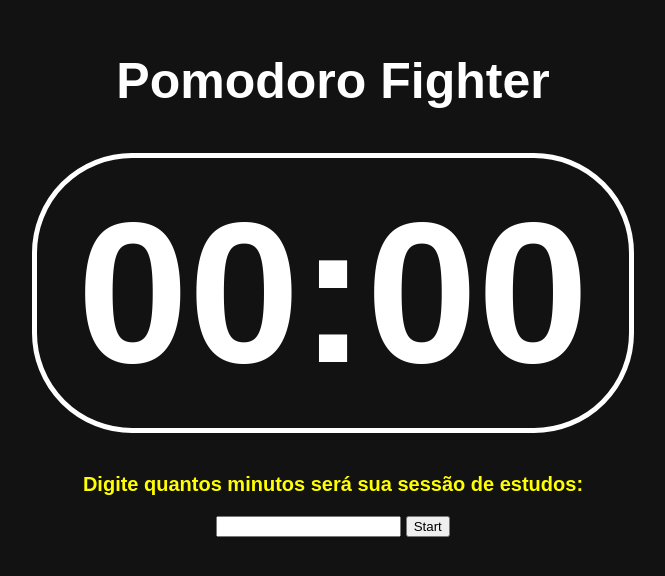
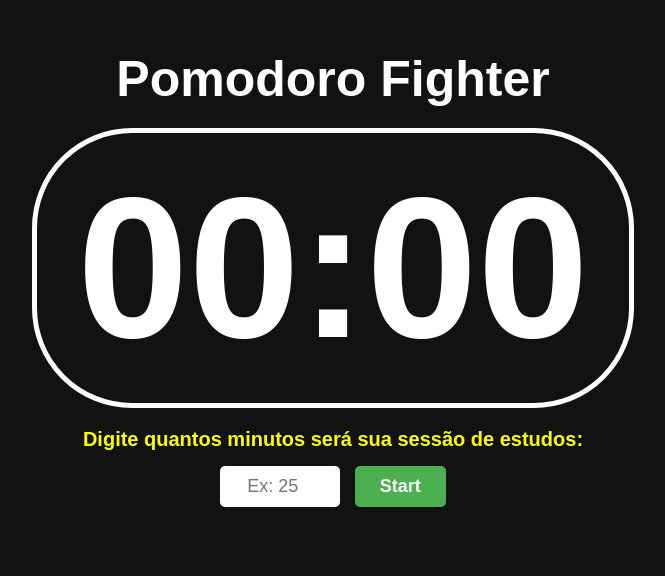
Before and after one commit to codebyaires/pomodoro-fighter, a PHP site: page / in a window 1280 px wide. Shown: the top 576 px of the page, without its empty margins (307-972 px from the left). Run offline with PHP 8.4, Linux system fonts and the light colour scheme.

Commit message:
feat: add input validation and instant timer update
- Added guard clauses to prevent invalid inputs (empty, letters, negative numbers, or > 300).
- Created a function to update the UI immediately upon clicking start, removing the 1-second delay.
- Refactored the interval logic for cleaner execution.                                                                            refactor: improve HTML semantics and UI styling

- Changed the main timer display from an h1 to a div for better semantic structure.
- Added custom CSS to style the input field and the start button (colors, border-radius, and hover effects).
- Added a placeholder to the input field to guide the user.

```diff
--- a/index.php
+++ b/index.php
@@ -4,22 +4,68 @@
     <meta charset="UTF-8">
     <title>Pomodoro Fighter</title>
     <style>
-        body { background-color: #121212; color: white; font-family: sans-serif; text-align: center; padding-top: 10px; }
-        h1 { font-size: 50px; }
+        /* RESET BÁSICO */
+        * { margin: 0; padding: 0; box-sizing: border-box; }
+
+        body {
+            background-color: #121212;
+            color: white;
+            font-family: sans-serif;
+            text-align: center;
+            padding-top: 50px;
+        }
+
+        /* TÍTULO PRINCIPAL */
+        h1 {
+            font-size: 50px;
+            margin-bottom: 20px;
+        }
+
+        /* O RELÓGIO GIGANTE */
         #timerDisplay {
             font-size: 200px;
+            font-weight: bold;
             border: 5px solid white;
-            border-radius: 100px; /* Deixa a borda redonda (quanto maior o número, mais redonda) */
-            padding: 20px 40px; /* Espaço interno (20px em cima/baixo, 40px nas laterais) para a borda não esmagar os números */
-            display: inline-block; /* Impede que a borda estique até o final da tela, forçando ela a abraçar apenas o texto */
-            margin-top: 10px;    /* Espaço pequeno acima (entre o relógio e o título) */
-            margin-bottom: 20px; /* Espaço médio abaixo (entre o relógio e a frase amarela) */
+            border-radius: 100px; /* Borda redonda */
+            padding: 20px 40px; /* Espaço interno para não esmagar os números */
+            display: inline-block; /* Abraça apenas o texto */
+            margin-bottom: 20px;
         }
-        #session
-        {
+
+        /* FRASE DE INSTRUÇÃO */
+        #session {
             color: yellow;
             font-weight: bold;
             font-size: 20px;
+            margin-bottom: 15px;
+        }
+
+        /* CAIXA DE TEXTO */
+        #timeInput {
+            padding: 10px;
+            font-size: 18px;
+            border-radius: 5px;
+            border: none;
+            width: 120px;
+            text-align: center;
+            margin-right: 10px;
+        }
+
+        /* BOTÃO START */
+        #btnStart {
+            padding: 10px 25px;
+            font-size: 18px;
+            font-weight: bold;
+            border-radius: 5px;
+            border: none;
+            background-color: #4CAF50; /* Verde estilo Play */
+            color: white;
+            cursor: pointer;
+            transition: 0.2s;
+        }
+
+        #btnStart:hover {
+            background-color: #45a049; /* Fica mais escuro ao passar o mouse */
         }
     </style>
 </head>
@@ -27,10 +73,14 @@
 
     <h1>Pomodoro Fighter</h1>
 
-   <h1 id="timerDisplay">00:00</h1>
-   <p id="session">Digite quantos minutos será sua sessão de estudos: </p>
-   <input type="number" id="timeInput">
+    <div id="timerDisplay">00:00</div>
+
+    <p id="session">Digite quantos minutos será sua sessão de estudos:</p>
+
+    <div style="margin-top: 15px;">
+        <input type="number" id="timeInput" min="0" max="300" placeholder="Ex: 25">
         <button id="btnStart">Start</button>
+    </div>
 
     <audio id="meuAudio" src="gatilho.mp3"></audio>
 
```
Also changed, not shown: script.js (+31 -19 lines). Lines whose indentation alone changed are shown as unchanged.
